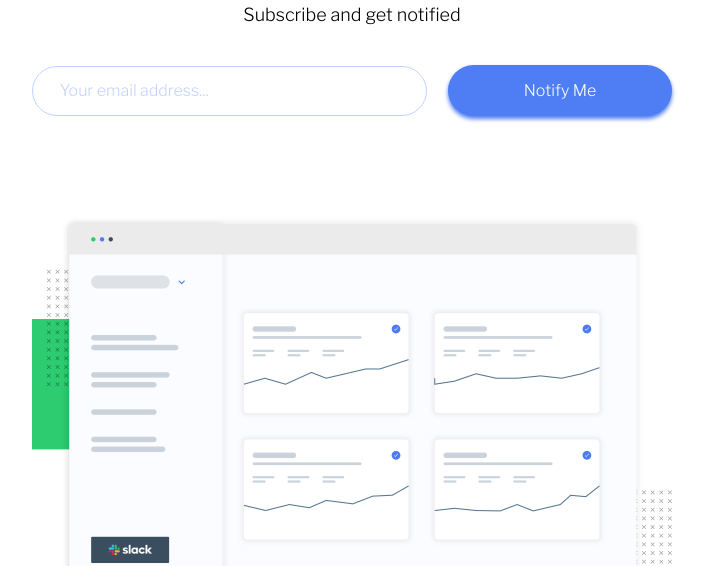
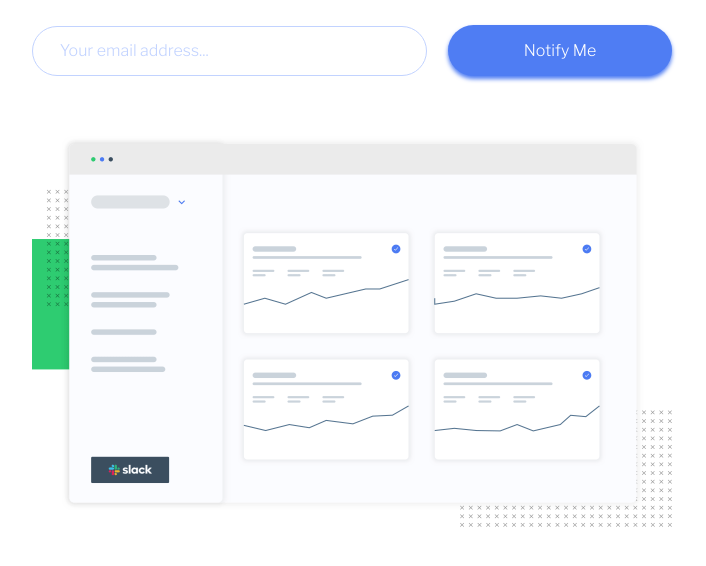
Before and after one commit to Sanideth/Ping-Coming-Soon-Page, a website: page index.html in a window 1280 px wide. Shown: the part 211-777 px from the top of the page, without its empty margins (288-994 px from the left). Drawn offline with nearby package versions, Linux system fonts and the light colour scheme.

Commit message:
fixed some margins

```diff
--- a/index.html
+++ b/index.html
@@ -20,7 +20,7 @@
       <h1 class="heading-primary u-mb-sm"><span class="header__span">We are launching </span>soon!</h1>
       <p class="header__text">Subscribe and get notified</p>
     </header>
-    <main class="main">
+    <main class="main u-mb-m">
       <form action="#" class="main__form u-mb-b">
         <div class="main__form-field">
           <input type="email" placeholder="Your email address..." name="email" id="email" aria-label="Email Input" class="main__input">
@@ -28,7 +28,7 @@
         </div>
         <button class="btn btn-submit" id="btn-submit" aria-label="Form Submit Button">Notify Me</button>
       </form>
-      <div class="main__img-container u-mb-b">
+      <div class="main__img-container">
         <img src="./img/illustration-dashboard.png" alt="Dashboard Illustration" class="main__img">
       </div>
     </main>
--- a/sass/_components.scss
+++ b/sass/_components.scss
@@ -1,9 +1,9 @@
 .container {
   margin: auto 0;
   max-width: 80rem;
-  padding: 4em 2em;
+  padding: 2em;
   @media only screen and (max-width: $bp-small) {
-    padding: 4em 0;
+    padding: 2em 0;
   }
 }
 
--- a/sass/_utilities.scss
+++ b/sass/_utilities.scss
@@ -7,7 +7,7 @@
 }
 
 .u-mb-b {
-  margin-bottom: 10rem;
+  margin-bottom: 6rem;
 }
 
 .active {
```
Also changed, not shown: css/style.css.
